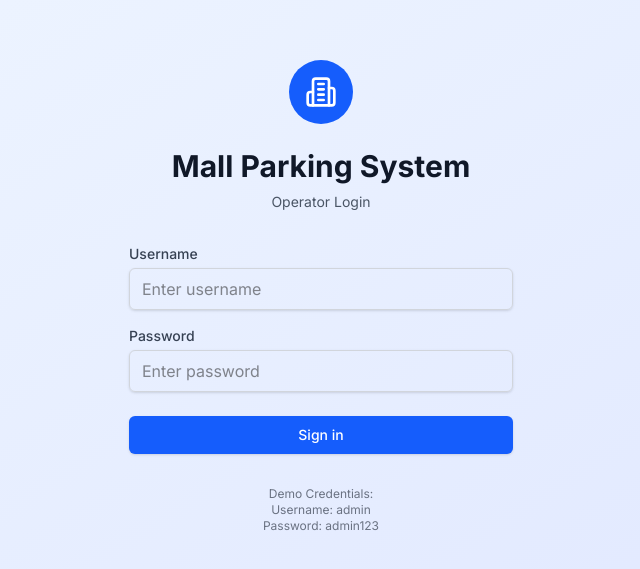
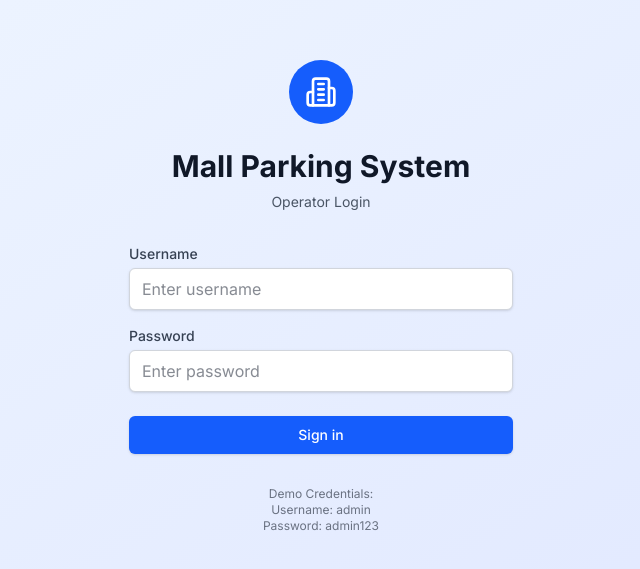
Before and after one commit to abhay-2108/Mall-Parking-Management-System, a Next.js app: page / in a window 1280 px wide. Shown: the part 103-672 px from the top of the page, without its empty margins (319-959 px from the left). Built offline with nearby package versions, Linux system fonts and the light colour scheme.

Commit message:
Fix text color visibility and replace Wheelchair icon with Accessibility

```diff
--- a/src/app/dashboard/page.tsx
+++ b/src/app/dashboard/page.tsx
@@ -6,7 +6,7 @@
   Car,
   Bike,
   Zap,
-  Wheelchair,
+  Accessibility,
   LogOut,
   Plus,
   Minus,
@@ -173,7 +173,7 @@
       case 'Car': return <Car className="h-4 w-4" />
       case 'Bike': return <Bike className="h-4 w-4" />
       case 'EV': return <Zap className="h-4 w-4" />
-      case 'Handicap': return <Wheelchair className="h-4 w-4" />
+      case 'Handicap': return <Accessibility className="h-4 w-4" />
       default: return <Car className="h-4 w-4" />
     }
   }
@@ -358,7 +358,7 @@
                        type="text"
                        value={entryForm.numberPlate}
                        onChange={(e) => setEntryForm({...entryForm, numberPlate: e.target.value})}
-                      className="mt-1 block w-full px-3 py-2 border border-gray-300 rounded-md shadow-sm focus:outline-none focus:ring-blue-500 focus:border-blue-500"
+                       className="mt-1 block w-full px-3 py-2 border border-gray-300 rounded-md shadow-sm focus:outline-none focus:ring-blue-500 focus:border-blue-500 text-gray-900 bg-white"
                        required
                      />
                   </div>
@@ -368,7 +368,7 @@
                                          <select
                        value={entryForm.vehicleType}
                        onChange={(e) => setEntryForm({...entryForm, vehicleType: e.target.value})}
-                      className="mt-1 block w-full px-3 py-2 border border-gray-300 rounded-md shadow-sm focus:outline-none focus:ring-blue-500 focus:border-blue-500"
+                       className="mt-1 block w-full px-3 py-2 border border-gray-300 rounded-md shadow-sm focus:outline-none focus:ring-blue-500 focus:border-blue-500 text-gray-900 bg-white"
                      >
                       <option value="Car">Car</option>
                       <option value="Bike">Bike</option>
@@ -382,7 +382,7 @@
                                          <select
                        value={entryForm.billingType}
                        onChange={(e) => setEntryForm({...entryForm, billingType: e.target.value})}
-                      className="mt-1 block w-full px-3 py-2 border border-gray-300 rounded-md shadow-sm focus:outline-none focus:ring-blue-500 focus:border-blue-500"
+                       className="mt-1 block w-full px-3 py-2 border border-gray-300 rounded-md shadow-sm focus:outline-none focus:ring-blue-500 focus:border-blue-500 text-gray-900 bg-white"
                      >
                       <option value="Hourly">Hourly</option>
                       <option value="DayPass">Day Pass (₹150)</option>
@@ -410,7 +410,7 @@
                        type="text"
                        value={exitForm.numberPlate}
                        onChange={(e) => setExitForm({...exitForm, numberPlate: e.target.value})}
-                      className="mt-1 block w-full px-3 py-2 border border-gray-300 rounded-md shadow-sm focus:outline-none focus:ring-blue-500 focus:border-blue-500"
+                       className="mt-1 block w-full px-3 py-2 border border-gray-300 rounded-md shadow-sm focus:outline-none focus:ring-blue-500 focus:border-blue-500 text-gray-900 bg-white"
                        required
                      />
                   </div>
--- a/src/app/page.tsx
+++ b/src/app/page.tsx
@@ -66,7 +66,7 @@
                  required
                  value={username}
                  onChange={(e) => setUsername(e.target.value)}
-                className="mt-1 block w-full px-3 py-2 border border-gray-300 rounded-md shadow-sm focus:outline-none focus:ring-blue-500 focus:border-blue-500"
+                 className="mt-1 block w-full px-3 py-2 border border-gray-300 rounded-md shadow-sm focus:outline-none focus:ring-blue-500 focus:border-blue-500 text-gray-900 bg-white"
                  placeholder="Enter username"
                />
             </div>
@@ -82,7 +82,7 @@
                  required
                  value={password}
                  onChange={(e) => setPassword(e.target.value)}
-                className="mt-1 block w-full px-3 py-2 border border-gray-300 rounded-md shadow-sm focus:outline-none focus:ring-blue-500 focus:border-blue-500"
+                 className="mt-1 block w-full px-3 py-2 border border-gray-300 rounded-md shadow-sm focus:outline-none focus:ring-blue-500 focus:border-blue-500 text-gray-900 bg-white"
                  placeholder="Enter password"
                />
             </div>
```
Lines whose indentation alone changed are shown as unchanged.
